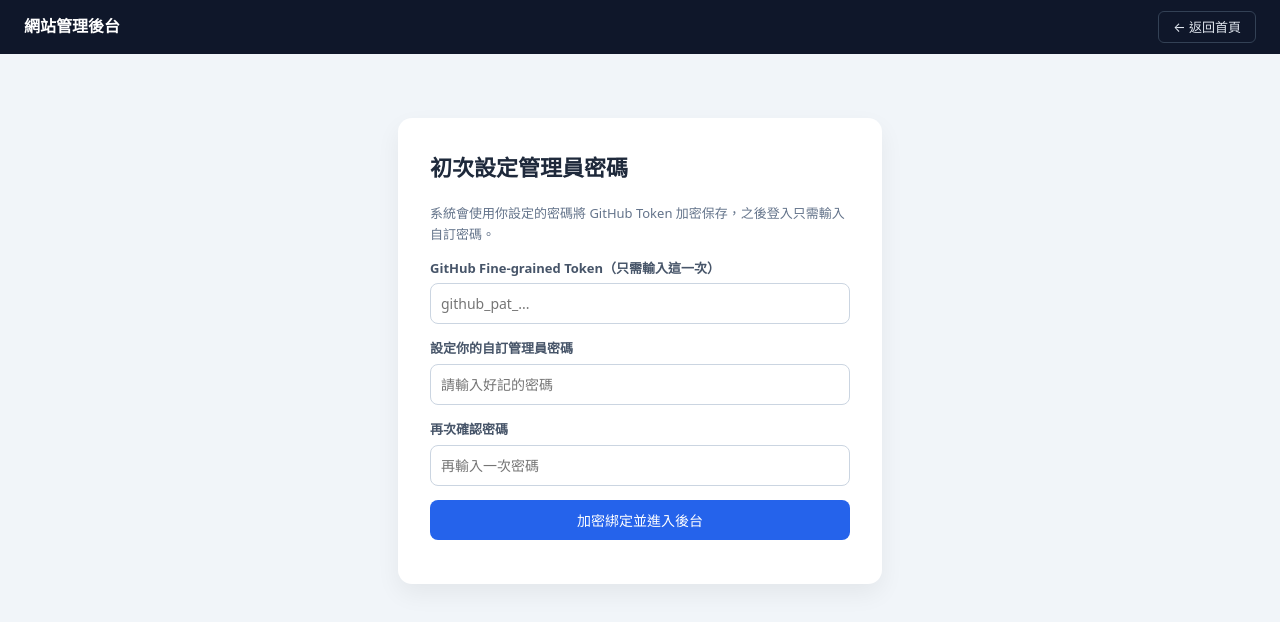
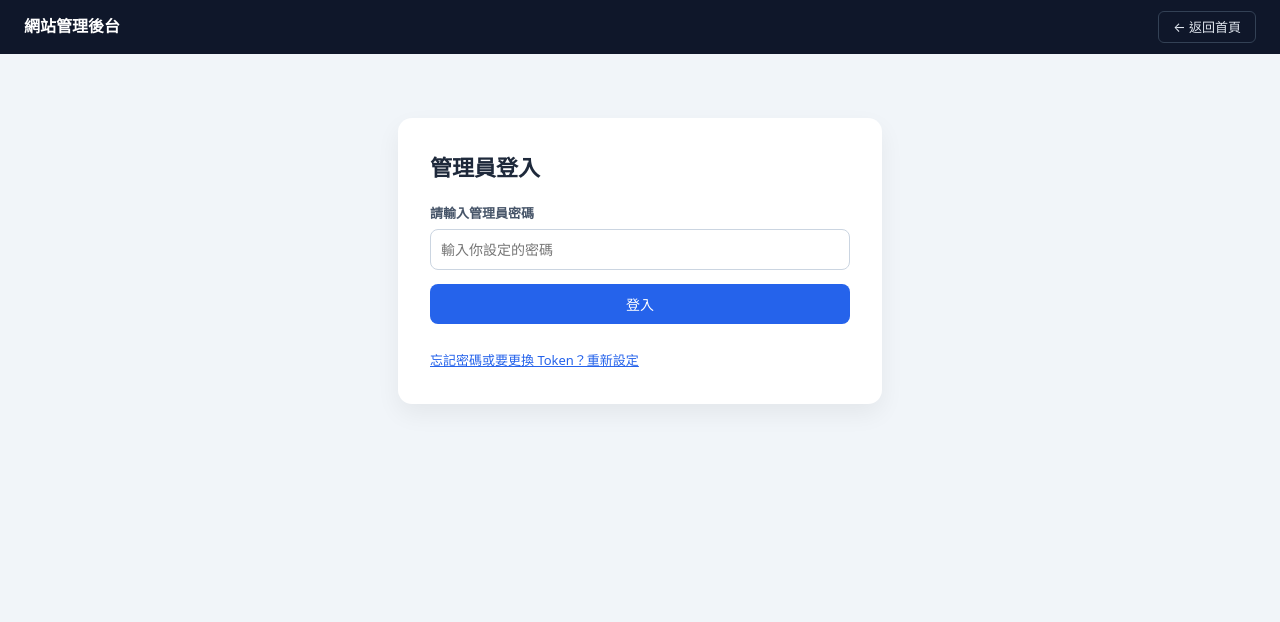
Before and after one commit to ptuucd/create-by-hyj, a plain HTML site: page admin.html in a window 1280 px wide. Drawn offline with Linux system fonts and the light colour scheme.

Commit message:
Configure encrypted admin password

```diff
--- a/admin.html
+++ b/admin.html
@@ -163,7 +163,7 @@
       repo: 'create-by-hyj',
       branch: 'main'
     };
-    const ENCRYPTED_TOKEN = "__ENCRYPTED_TOKEN_PLACEHOLDER__";
+    const ENCRYPTED_TOKEN = "/FOU6xbLsPHkCGBHl86ZnK8DWLcIuO+dGaAy5A4kk5z5kkPtsIpNYPTmZQgG8bXOw1lmF+wN8jgMtP7Ygxad3MwbSS3BnMjyjApZpnar2/ugspszjhmzTxpebFqre/BVMWbWCRVpsordPPHEeSyZpnRSl5CcRT+J4ZKtX5bO70lFZG2b00dv6MY=";
     const API_BASE = `https://api.github.com/repos/${CONFIG.owner}/${CONFIG.repo}`;
 
     let activeToken = '';
```
